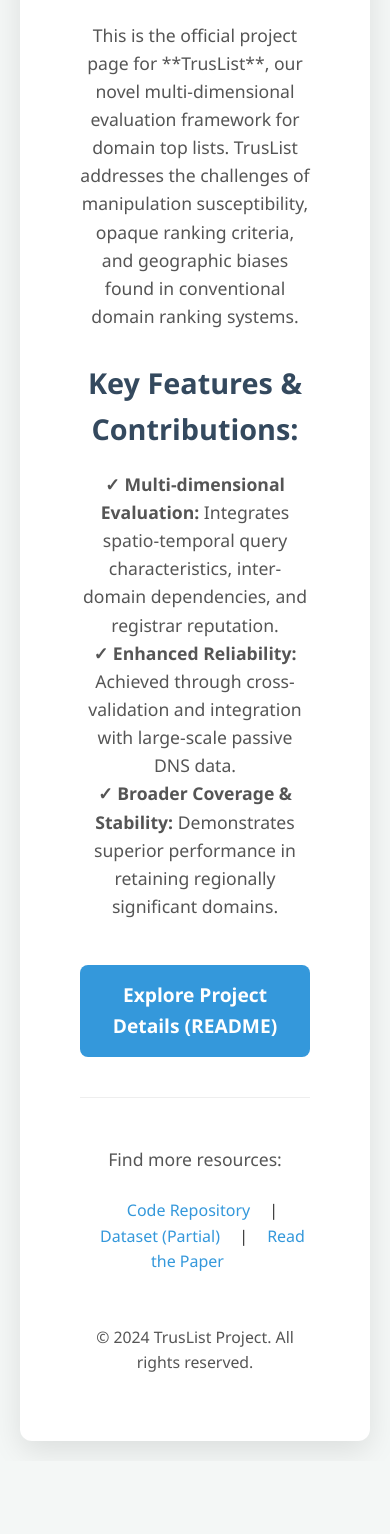
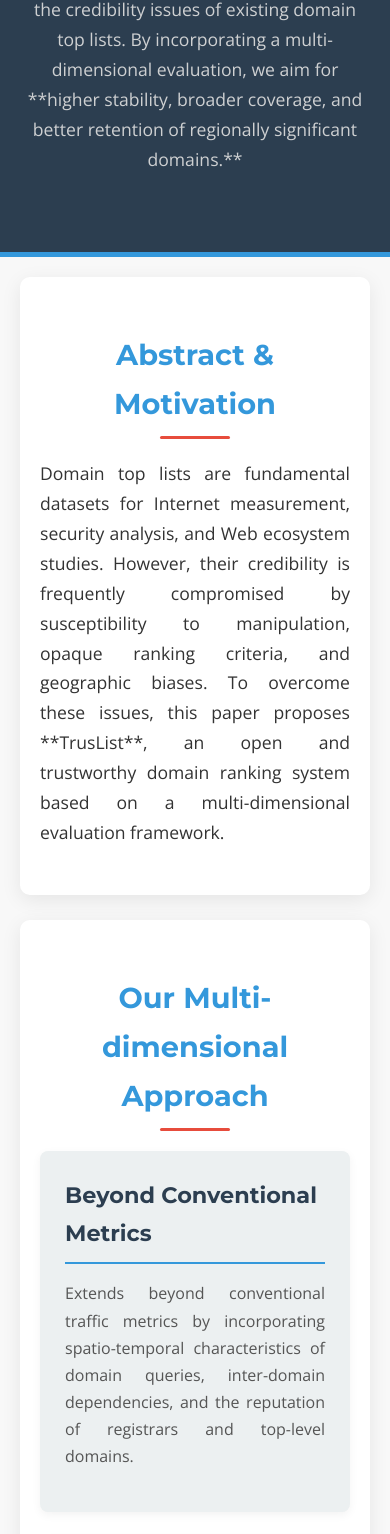
Before and after one commit to truslist/truslist.github.io, a plain HTML site: page index.html in a window 390 px wide. Shown: the part 306-1840 px from the top of the page. Before the commit the page ends 1767 px from the top, so only its background shows below. Drawn offline with nearby package versions, Linux system fonts and the light colour scheme.

Commit message:
Update index.html

```diff
--- a/index.html
+++ b/index.html
@@ -3,131 +3,272 @@
 <head>
     <meta charset="UTF-8">
     <meta name="viewport" content="width=device-width, initial-scale=1.0">
-    <title>TrusList: An Open and Trustworthy Domain Ranking System</title>
+    <title>TrusList: An Open & Trustworthy Domain Ranking System</title>
+    <link href="https://fonts.googleapis.com/css2?family=Montserrat:wght@400;600;700&family=Open+Sans:wght@400;600&display=swap" rel="stylesheet">
     <style>
+        :root {
+            --primary-color: #3498db;
+            --secondary-color: #2c3e50;
+            --accent-color: #e74c3c;
+            --text-color: #333;
+            --light-bg: #f8f8f8;
+            --dark-bg: #ecf0f1;
+        }
+
         body {
-            font-family: 'Segoe UI', 'Roboto', Arial, sans-serif;
-            line-height: 1.6;
+            font-family: 'Open Sans', sans-serif;
+            line-height: 1.7;
             margin: 0;
             padding: 0;
-            background-color: #f4f7f6;
-            color: #333;
-            display: flex;
-            justify-content: center;
-            align-items: center;
-            min-height: 100vh;
+            background-color: var(--light-bg);
+            color: var(--text-color);
         }
+
         .container {
+            max-width: 1000px;
+            margin: 0 auto;
+            padding: 20px;
+        }
+
+        header {
+            background-color: var(--secondary-color);
+            color: #fff;
+            padding: 60px 20px;
+            text-align: center;
+            border-bottom: 5px solid var(--primary-color);
+        }
+
+        header h1 {
+            font-family: 'Montserrat', sans-serif;
+            font-size: 3.8em;
+            margin: 0;
+            letter-spacing: 2px;
+        }
+
+        header p {
+            font-size: 1.4em;
+            margin-top: 15px;
+            opacity: 0.9;
+            max-width: 700px;
+            margin-left: auto;
+            margin-right: auto;
+        }
+
+        .section {
             background-color: #fff;
-            border-radius: 12px;
-            box-shadow: 0 10px 30px rgba(0, 0, 0, 0.1);
-            padding: 40px 60px;
-            max-width: 900px;
-            text-align: center;
-            margin: 20px;
-            animation: fadeIn 1s ease-out;
+            padding: 50px 40px;
+            margin-bottom: 25px;
+            border-radius: 10px;
+            box-shadow: 0 5px 20px rgba(0, 0, 0, 0.08);
+            animation: slideUp 0.8s ease-out forwards;
+            opacity: 0;
+            transform: translateY(20px);
         }
-        @keyframes fadeIn {
+
+        .section:nth-of-type(1) { animation-delay: 0.1s; }
+        .section:nth-of-type(2) { animation-delay: 0.2s; }
+        .section:nth-of-type(3) { animation-delay: 0.3s; }
+        .section:nth-of-type(4) { animation-delay: 0.4s; }
+
+        @keyframes slideUp {
             from { opacity: 0; transform: translateY(20px); }
             to { opacity: 1; transform: translateY(0); }
         }
-        h1 {
-            color: #2c3e50;
-            font-size: 2.8em;
-            margin-bottom: 15px;
+
+        .section h2 {
+            font-family: 'Montserrat', sans-serif;
+            font-size: 2.2em;
+            color: var(--primary-color);
+            text-align: center;
+            margin-bottom: 30px;
             position: relative;
-            padding-bottom: 10px;
         }
-        h1::after {
+
+        .section h2::after {
             content: '';
             position: absolute;
             left: 50%;
             transform: translateX(-50%);
-            bottom: 0;
-            width: 80px;
-            height: 4px;
-            background-color: #3498db;
+            bottom: -10px;
+            width: 70px;
+            height: 3px;
+            background-color: var(--accent-color);
             border-radius: 2px;
         }
-        h2 {
-            color: #34495e;
-            font-size: 1.8em;
+
+        .section p {
+            font-size: 1.1em;
+            color: var(--text-color);
+            text-align: justify;
+        }
+
+        .features-grid {
+            display: grid;
+            grid-template-columns: repeat(auto-fit, minmax(280px, 1fr));
+            gap: 25px;
             margin-top: 30px;
-            margin-bottom: 10px;
+            text-align: left;
         }
-        p {
-            font-size: 1.1em;
+
+        .feature-item {
+            background-color: var(--dark-bg);
+            padding: 25px;
+            border-radius: 8px;
+            box-shadow: 0 3px 10px rgba(0, 0, 0, 0.05);
+        }
+
+        .feature-item h3 {
+            font-family: 'Montserrat', sans-serif;
+            color: var(--secondary-color);
+            font-size: 1.4em;
+            margin-top: 0;
+            border-bottom: 2px solid var(--primary-color);
+            padding-bottom: 10px;
+            margin-bottom: 15px;
+        }
+
+        .feature-item p {
+            font-size: 1em;
             color: #555;
-            margin-bottom: 25px;
         }
-        .cta-button {
+
+        .cta-buttons {
+            text-align: center;
+            margin-top: 40px;
+        }
+
+        .cta-buttons a {
             display: inline-block;
-            background-color: #3498db;
+            background-color: var(--primary-color);
             color: #fff;
-            padding: 15px 30px;
-            border-radius: 8px;
+            padding: 15px 35px;
+            border-radius: 7px;
             text-decoration: none;
             font-size: 1.2em;
-            font-weight: bold;
+            font-weight: 600;
             transition: background-color 0.3s ease, transform 0.2s ease;
-            margin-top: 20px;
+            margin: 10px;
         }
-        .cta-button:hover {
+
+        .cta-buttons a:hover {
             background-color: #2980b9;
             transform: translateY(-3px);
         }
-        .links-section {
-            margin-top: 40px;
-            border-top: 1px solid #eee;
-            padding-top: 30px;
+
+        .cta-buttons a.secondary {
+            background-color: var(--accent-color);
         }
-        .links-section a {
-            color: #3498db;
+
+        .cta-buttons a.secondary:hover {
+            background-color: #c0392b;
+        }
+
+        footer {
+            background-color: var(--secondary-color);
+            color: #ccc;
+            text-align: center;
+            padding: 30px 20px;
+            margin-top: 50px;
+            border-top: 5px solid var(--primary-color);
+        }
+
+        footer p {
+            font-size: 0.9em;
+            margin: 0;
+        }
+
+        footer a {
+            color: var(--primary-color);
             text-decoration: none;
-            margin: 0 15px;
-            font-size: 1em;
-            transition: color 0.3s ease;
         }
-        .links-section a:hover {
-            color: #2980b9;
+
+        footer a:hover {
             text-decoration: underline;
         }
-        .footer {
-            margin-top: 50px;
-            font-size: 0.9em;
-            color: #777;
+
+        @media (max-width: 768px) {
+            header h1 {
+                font-size: 2.8em;
+            }
+            header p {
+                font-size: 1.2em;
+            }
+            .section {
+                padding: 30px 20px;
+            }
+            .section h2 {
+                font-size: 1.8em;
+            }
+            .features-grid {
+                grid-template-columns: 1fr;
+            }
+            .cta-buttons a {
+                display: block;
+                margin: 10px auto;
+                max-width: 250px;
+            }
         }
     </style>
 </head>
 <body>
+    <header>
+        <h1>TrusList</h1>
+        <p>An Open and Trustworthy Domain Ranking System</p>
+        <p style="font-size: 1.1em; max-width: 800px; margin-top: 25px; color: #e0e0e0;">
+            This repository presents **TrusList**, a novel framework designed to overcome the credibility issues of existing domain top lists. By incorporating a multi-dimensional evaluation, we aim for **higher stability, broader coverage, and better retention of regionally significant domains.**
+        </p>
+    </header>
+
     <div class="container">
-        <h1>TrusList</h1>
-        <p style="font-size: 1.4em; font-weight: 500; color: #444;">An Open and Trustworthy Domain Ranking System</p>
+        <section class="section">
+            <h2>Abstract & Motivation</h2>
+            <p>
+                Domain top lists are fundamental datasets for Internet measurement, security analysis, and Web ecosystem studies. However, their credibility is frequently compromised by susceptibility to manipulation, opaque ranking criteria, and geographic biases. To overcome these issues, this paper proposes **TrusList**, an open and trustworthy domain ranking system based on a multi-dimensional evaluation framework.
+            </p>
+        </section>
 
-        <p>
-            This is the official project page for **TrusList**,
-            our novel multi-dimensional evaluation framework for domain top lists.
-            TrusList addresses the challenges of manipulation susceptibility, opaque ranking criteria, and geographic biases
-            found in conventional domain ranking systems.
-        </p>
+        <section class="section">
+            <h2>Our Multi-dimensional Approach</h2>
+            <div class="features-grid">
+                <div class="feature-item">
+                    <h3>Beyond Conventional Metrics</h3>
+                    <p>Extends beyond conventional traffic metrics by incorporating spatio-temporal characteristics of domain queries, inter-domain dependencies, and the reputation of registrars and top-level domains.</p>
+                </div>
+                <div class="feature-item">
+                    <h3>Enhanced Reliability</h3>
+                    <p>Further reliability through cross-validation and integration with large-scale passive DNS data and existing domain lists, leveraging multi-source complementarity to mitigate manipulation and single-source bias.</p>
+                </div>
+                <div class="feature-item">
+                    <h3>Superior Performance</h3>
+                    <p>Extensive evaluation demonstrates that TrusList achieves broader coverage, higher stability, and better retention of regionally significant domains compared to existing alternatives.</p>
+                </div>
+            </div>
+        </section>
 
-        <h2>Key Features & Contributions:</h2>
-        <p>
-            <strong>✓ Multi-dimensional Evaluation:</strong> Integrates spatio-temporal query characteristics, inter-domain dependencies, and registrar reputation. <br>
-            <strong>✓ Enhanced Reliability:</strong> Achieved through cross-validation and integration with large-scale passive DNS data. <br>
-            <strong>✓ Broader Coverage & Stability:</strong> Demonstrates superior performance in retaining regionally significant domains.
-        </p>
+        <section class="section">
+            <h2>Practical Utility & Case Studies</h2>
+            <p>
+                The practical utility of TrusList is illustrated through compelling case studies on **DGA domain detection**, showcasing its effectiveness in real-world security analysis scenarios. Our framework provides a robust foundation for more reliable and unbiased internet research.
+            </p>
+        </section>
 
-        <a href="https://github.com/truslist/truslist.github.io/blob/main/README.md" class="cta-button">Explore Project Details (README)</a>
+        <section class="section">
+            <h2>Resources & Access</h2>
+            <div class="cta-buttons">
+                <a href="https://github.com/truslist/truslist.github.io/blob/main/README.md" class="main-cta">View Full README</a>
+                <a href="#code-repository" class="secondary">Source Code</a>
+                <a href="#dataset-download" class="secondary">Partial Dataset</a>
+                <a href="#paper-link" class="secondary">Download Paper (PDF)</a>
+            </div>
+            <p style="text-align: center; margin-top: 30px; font-style: italic;">
+                The code and data are provided to ensure the reproducibility and extensibility of our research.
+            </p>
+        </section>
+    </div>
 
-        <div class="links-section">
-            <p>Find more resources:</p>
-            <a href="#code">Code Repository</a> | <a href="#data">Dataset (Partial)</a> | <a href="#paper">Read the Paper</a>
-        </div>
-
-        <div class="footer">
-            <p>&copy; 2024 TrusList Project. All rights reserved.</p>
-        </div>
-    </div>
+    <footer>
+        <p>&copy; 2024 TrusList Project. All rights reserved.</p>
+        <p>Built with ❤️ via GitHub Pages</p>
+    </footer>
 </body>
 </html>
```
